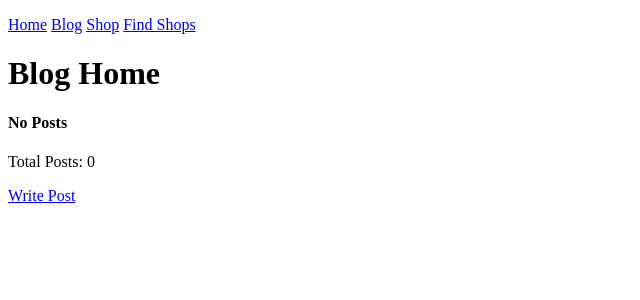
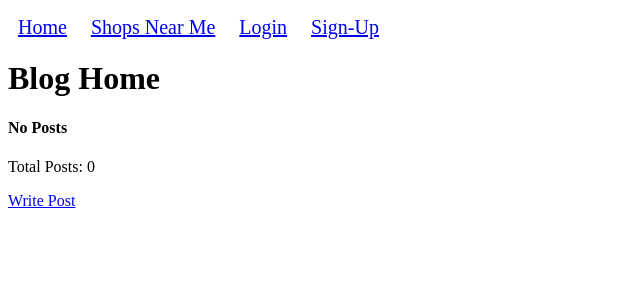
Before and after one commit to aquashdw2/django_demo, a Django app: page /blog/home/ in a window 1280 px wide. Shown: the top 300 px of the page, without its empty margins (0-640 px from the left). Run offline with Django 3.2, Linux system fonts and the light colour scheme; data that the repository does not hold is empty.

Commit message:
change base.html

```diff
--- a/base_templates/base.html
+++ b/base_templates/base.html
@@ -5,14 +5,20 @@
     <meta name="viewport" content="width=device-width, initial-scale=1.0">
     <meta charset="UTF-8">
     <title>{% block title %}Base HTML{% endblock %}</title>
+    <style>
+        .link {
+            margin: 10px;
+            font-size: 20px;
+        }
+    </style>
 </head>
 <body>
     {% block header %}
     <p>
         <span class="link"><a href="{% url 'landing:home' %}">Home</a></span>
-        <span class="link"><a href="{% url 'blog:home' %}">Blog</a></span>
-        <span class="link"><a href="{% url 'shop:home' %}">Shop</a></span>
-        <span class="link"><a href="{% url 'local:home' %}">Find Shops</a></span>
+        <span class="link"><a href="{% url 'local:home' %}">Shops Near Me</a></span>
+        <span class="link"><a href="{% url 'accounts:login' %}">Login</a></span>
+        <span class="link"><a href="{% url 'accounts:sign-up' %}">Sign-Up</a></span>
     </p>
     {% endblock %}
     {% block app_header %}
```
Also changed, not shown: landing/templates/landing/index.html (+9 -23 lines).
